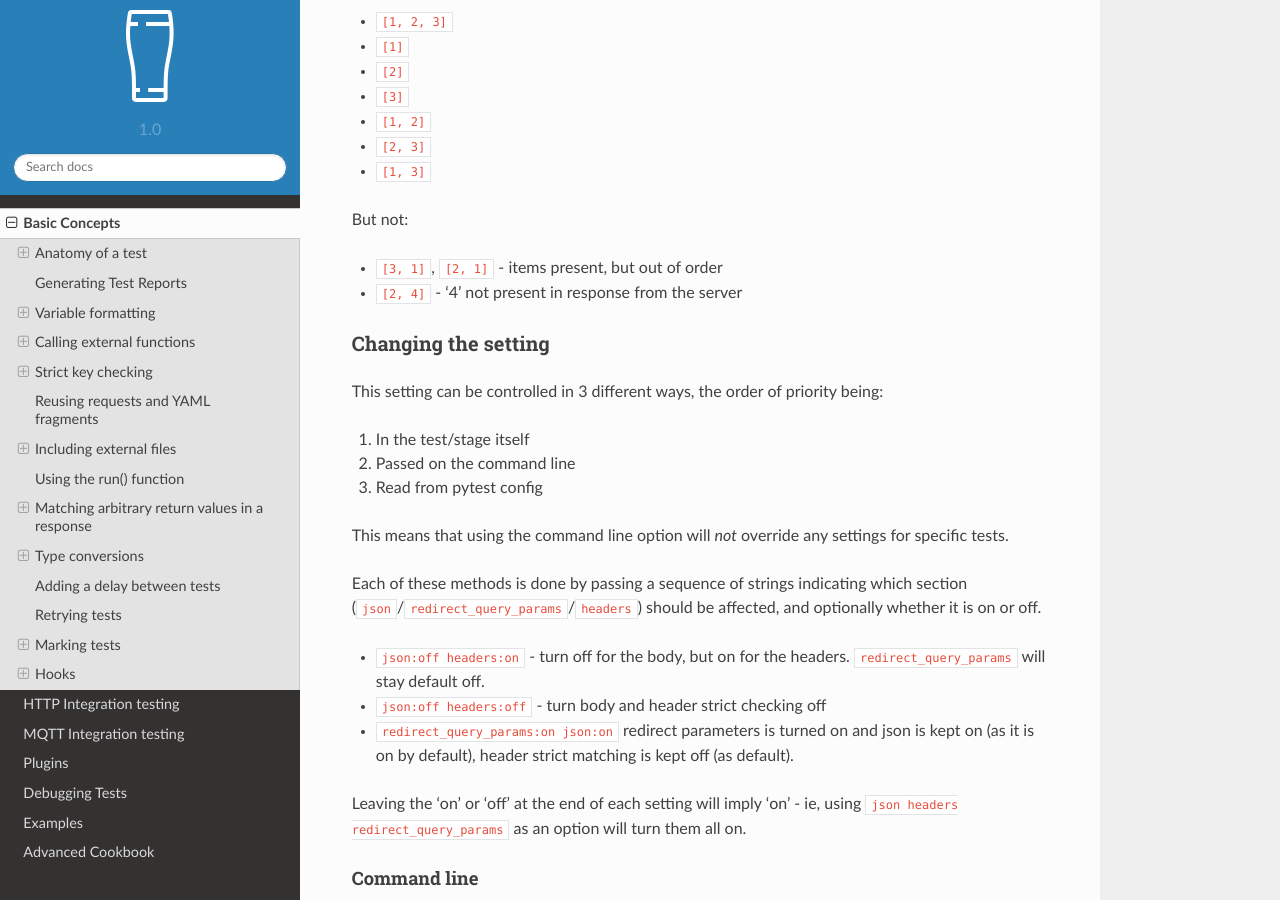
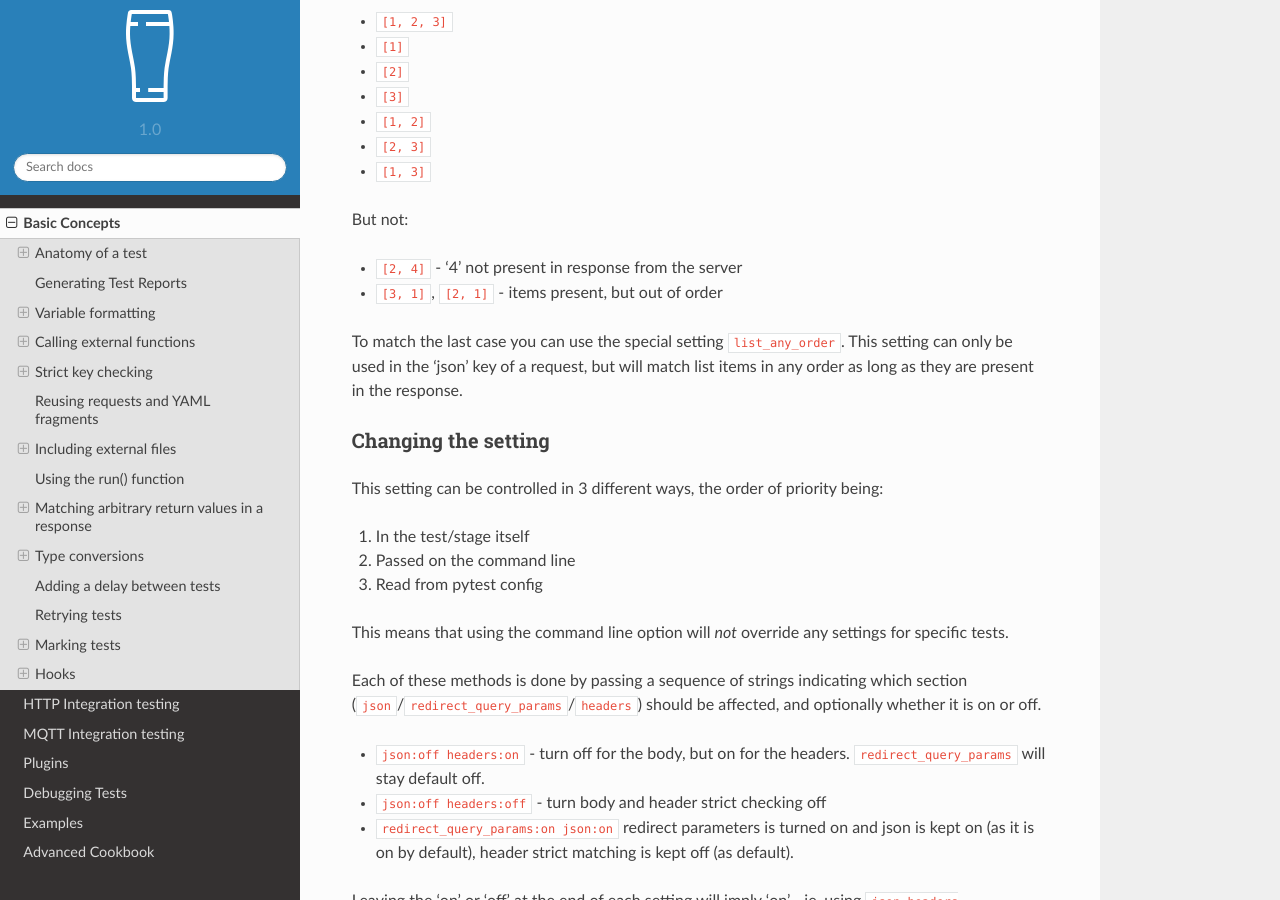
Before and after one commit to taverntesting/tavern, a Sphinx documentation site: the page built from docs/source/basics.md, in a window 1280 px wide and 900 px high, scrolled down 11975 px. Built offline with Sphinx 7.4.7 and the Read the Docs theme 2.0.0, drawn with Linux system fonts in a browser that asks for light colours; formulas are drawn with MathJax 3.

Commit message:
Update docs

```diff
--- a/docs/source/basics.md
+++ b/docs/source/basics.md
@@ -625,8 +625,12 @@ With strict being turned off for the body, any of these in the test will pass:
 
 But not:
 
+- `[2, 4]` - '4' not present in response from the server
 - `[3, 1]`, `[2, 1]` - items present, but out of order
-- `[2, 4]` - '4' not present in response from the server
+
+To match the last case you can use the special setting `list_any_order`. This setting
+can only be used in the 'json' key of a request, but will match list items in any order as
+long as they are present in the response.
 
 ### Changing the setting
 
```
